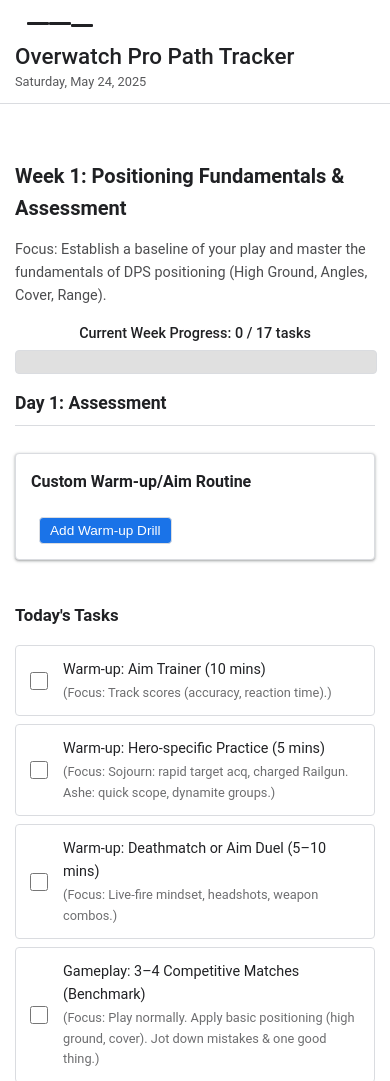
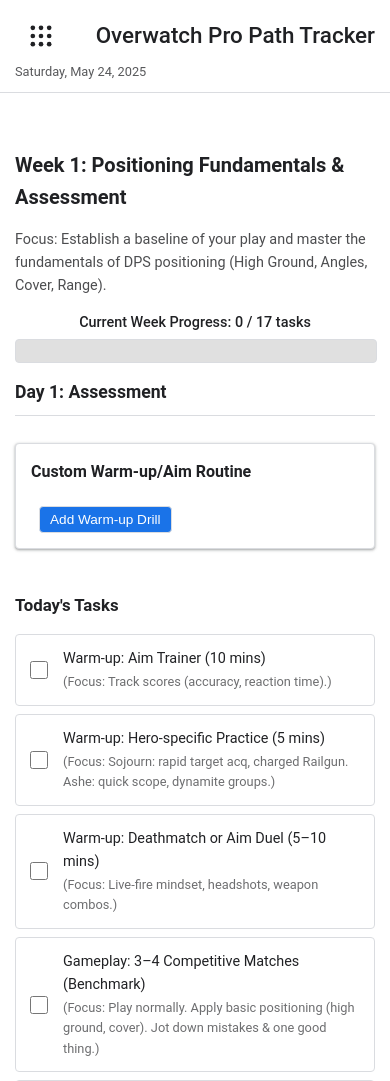
Before and after one commit to Xushuz/overwatch-tracker, a plain HTML site: page index.html in a window 390 px wide. Shown: the top 1081 px of the page. Drawn offline with nearby package versions, Linux system fonts and the light colour scheme.

Commit message:
Refactor: Replace hamburger menu button spans with SVG icon for improved accessibility and styling

```diff
--- a/index.html
+++ b/index.html
@@ -10,10 +10,20 @@
 
     <div class="container">
         <header class="app-header">
-            <button class="hamburger-menu-btn" id="hamburgerMenuBtn">
-                <span></span>
-                <span></span>
-                <span></span>
+            <button class="hamburger-menu-btn" id="hamburgerMenuBtn" aria-label="Open navigation menu">
+                <svg class="menu-grid-icon" width="24" height="24" viewBox="0 0 24 24" fill="none" xmlns="http://www.w3.org/2000/svg">
+                  <g fill="currentColor">
+                    <circle cx="5" cy="5" r="2"/>
+                    <circle cx="12" cy="5" r="2"/>
+                    <circle cx="19" cy="5" r="2"/>
+                    <circle cx="5" cy="12" r="2"/>
+                    <circle cx="12" cy="12" r="2"/>
+                    <circle cx="19" cy="12" r="2"/>
+                    <circle cx="5" cy="19" r="2"/>
+                    <circle cx="12" cy="19" r="2"/>
+                    <circle cx="19" cy="19" r="2"/>
+                  </g>
+                </svg>
             </button>
             <h1>Overwatch Pro Path Tracker</h1>
             <div class="header-controls">
--- a/styles/header-nav.css
+++ b/styles/header-nav.css
@@ -13,18 +13,21 @@
     position: relative; /* For pseudo-elements used in active (X) state */
 }
 /* Remove the last margin from the last span to better center the icon if padding is symmetrical */
-.hamburger-menu-btn span:last-child {
-    margin-bottom: 0;
+
+/* Remove old span styles, now using SVG for icon */
+
+.hamburger-menu-btn .menu-grid-icon {
+    width: 28px;
+    height: 28px;
+    display: block;
+    color: var(--current-text-color);
+    pointer-events: none;
 }
 
-.hamburger-menu-btn span {
-    display: block;
-    width: 22px;
-    height: 3px;
-    background-color: var(--current-text-color);
-    margin-bottom: 4px;
-    border-radius: 1px;
-    transition: transform 0.3s ease, opacity 0.3s ease;
+/* Optional: Add a hover effect for the button */
+.hamburger-menu-btn:hover,
+.hamburger-menu-btn:focus {
+    background-color: var(--current-hamburger-hover-bg, #f0f0f0);
 }
 
 /* Base active state for X (globally, if needed, but primarily for mobile) */
```
